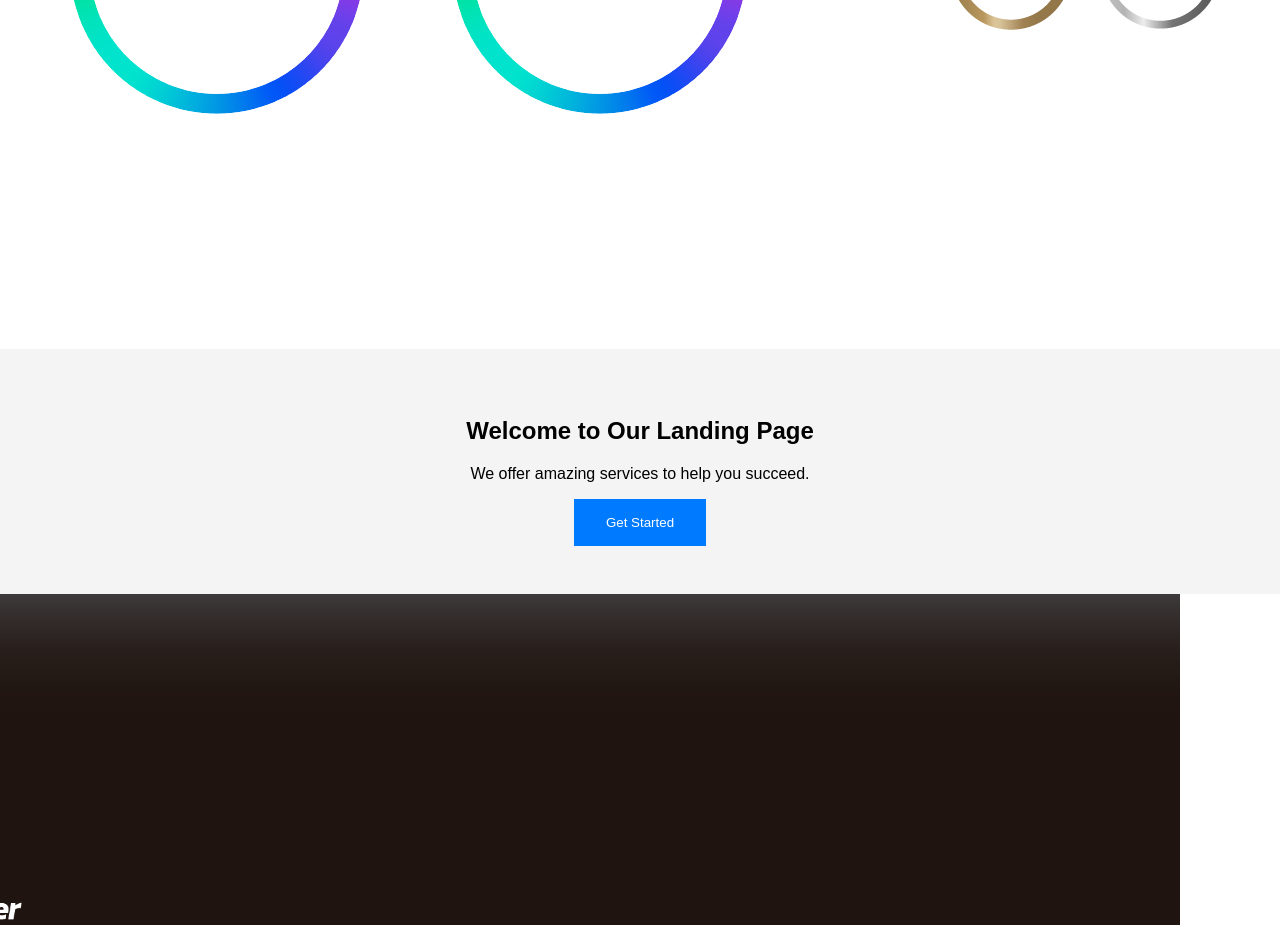
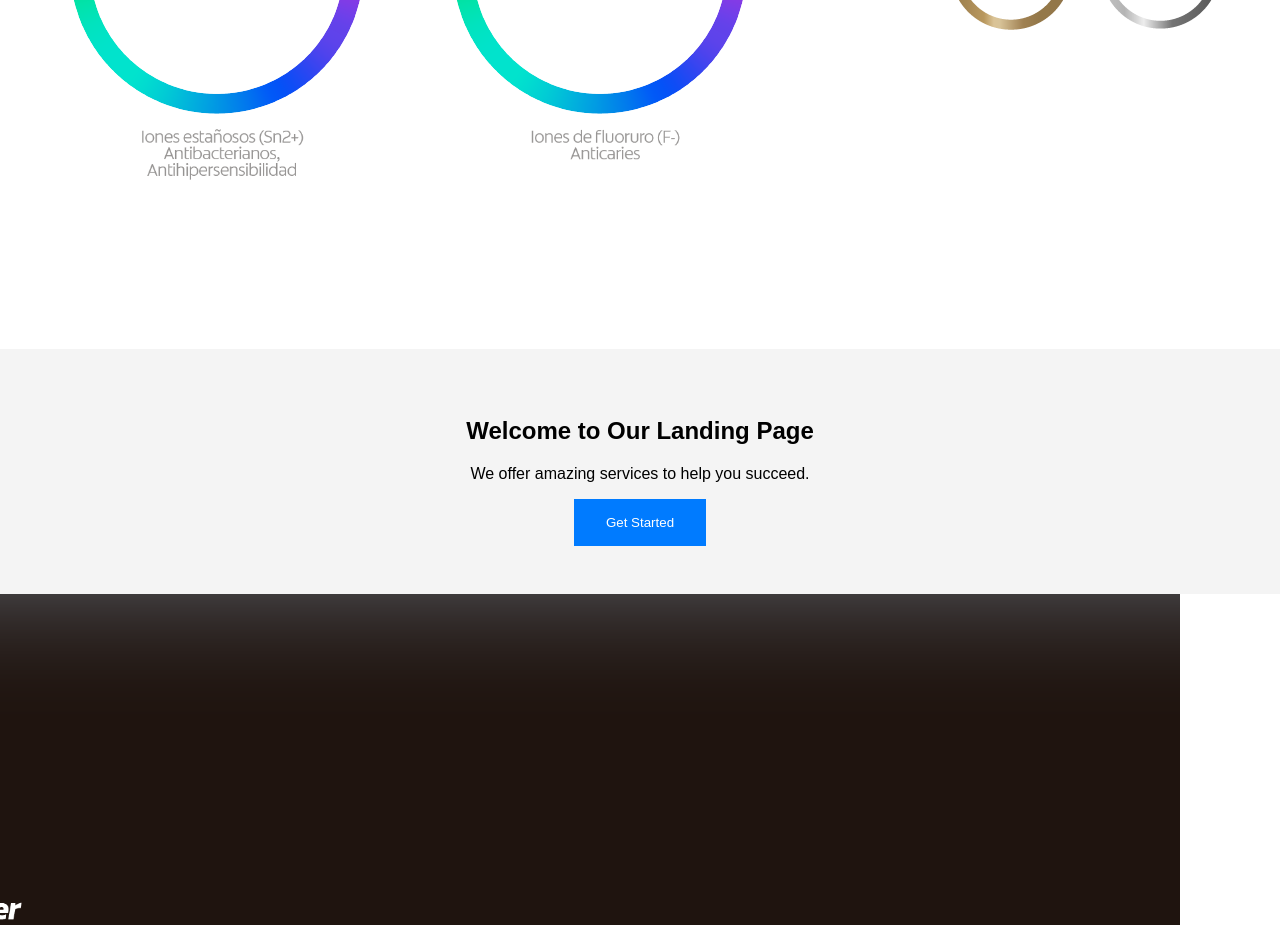
Before and after one commit to alejandro1osorio/ciclo6-colgate-web, a Vue app: page / in a window 1280 px wide. Shown: the part 2200-3125 px from the top of the page. Built offline with nearby package versions, Linux system fonts and the light colour scheme.

Commit message:
text update

```diff
--- a/src/components/SectionThree.vue
+++ b/src/components/SectionThree.vue
@@ -17,6 +17,12 @@
             alt="Imagen Superior 1"
             class="imagen-superior-1"
           />
+          <!-- Nueva imagen debajo de la imagen 1 -->
+          <img
+            src="../assets/section-three/Texto Estaño.webp"
+            alt="Imagen Inferior 1"
+            class="imagen-inferior-1"
+          />
         </div>
         <img src="../assets/section-three/+.webp" alt="Imagen 2" />
         <div class="imagen-superior" style="position: relative;">
@@ -25,6 +31,12 @@
             src="../assets/section-three/Fluoruro_1.webp"
             alt="Imagen Superior 2"
             class="imagen-superior-2"
+          />
+          <!-- Nueva imagen debajo de la imagen 3 -->
+          <img
+            src="../assets/section-three/Texto Fluoruro.webp"
+            alt="Imagen Inferior 2"
+            class="imagen-inferior-2"
           />
         </div>
       </div>
@@ -104,6 +116,18 @@ section {
   z-index: 1; /* Para asegurarse de que esté encima de las imágenes base */
 }
 
+/* Clases para las imágenes que se colocan debajo de las imágenes 1 y 3 */
+.imagen-inferior-1,
+.imagen-inferior-2 {
+  position: absolute;
+  top: 100%; /* Coloca la imagen debajo de la imagen base */
+  left: 50%; /* Centrar horizontalmente */
+  transform: translate(-50%, 10px); /* Ajusta para posicionar debajo */
+  width: 196px; /* Ajusta el tamaño según sea necesario */
+  height: auto;
+  z-index: 1; /* Para asegurarse de que esté debajo de las imágenes base */
+}
+
 /* Estilos responsivos para tablet */
 @media (max-width: 1024px) {
   .contenedor-izquierdo {
```
